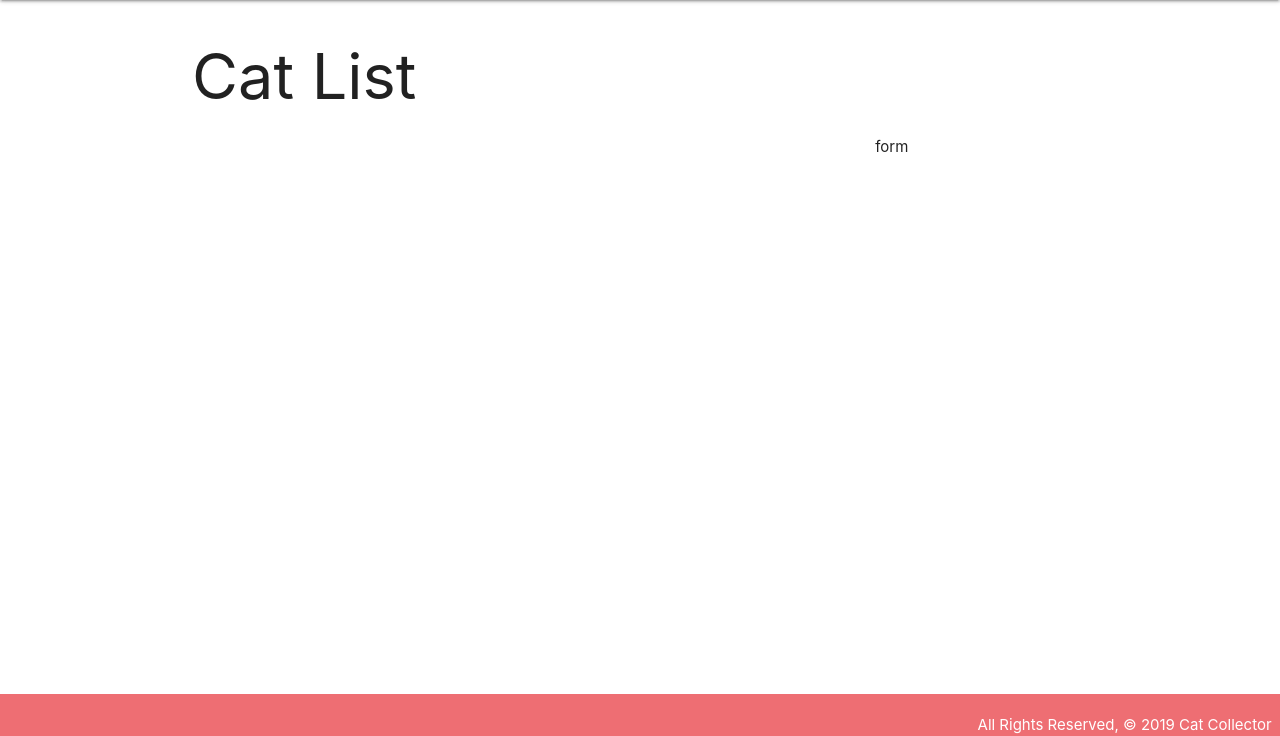
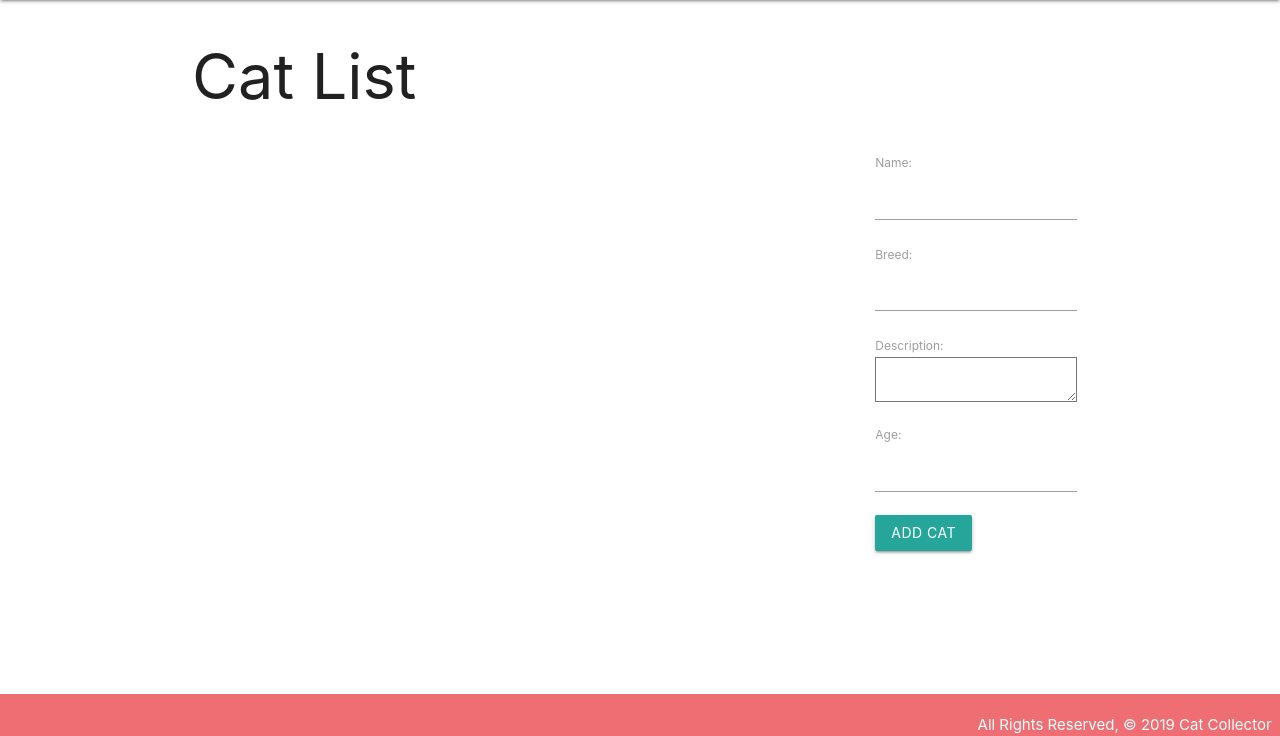
Before and after one commit to dtklumpp/copy-catcollector, a Django app: page /cats/ in a window 1280 px wide. Shown: the part 64-800 px from the top of the page. Run offline with Django 3.2, Linux system fonts and the light colour scheme; data that the repository does not hold is empty.

Commit message:
adds form to index view

```diff
--- a/main_app/forms.py
+++ b/main_app/forms.py
@@ -1,7 +1,8 @@
 from django.forms import ModelForm
 from .models import Cat
 
+
 class Cat_Form(ModelForm):
     class Meta:
-      model = Cat
-      fields = ['name','breed','description','age']
+        model = Cat
+        fields = ['name', 'breed', 'description', 'age']
--- a/main_app/templates/cats/index.html
+++ b/main_app/templates/cats/index.html
@@ -22,7 +22,12 @@
     {% endfor %}
   </div>
 
-  <div class="col s3">form</div>
+  <div class="col s3">
+    <form action="{% url 'cats_index' %}" method="POST">
+      {% csrf_token %} {{ cat_form.as_p }}
+      <input type="submit" class="btn" value="Add cat" />
+    </form>
+  </div>
 </div>
 
 {% endblock %}
```
